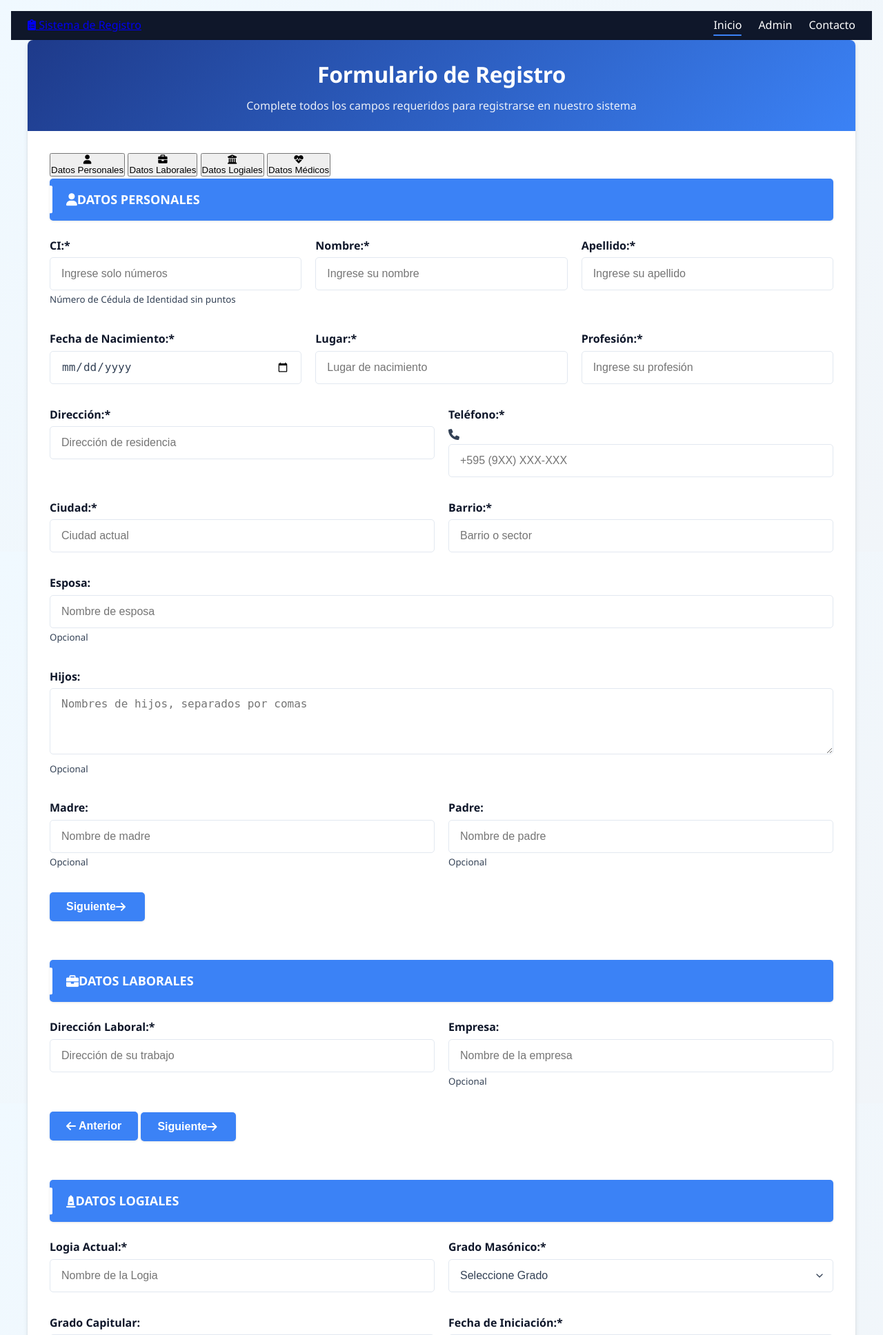
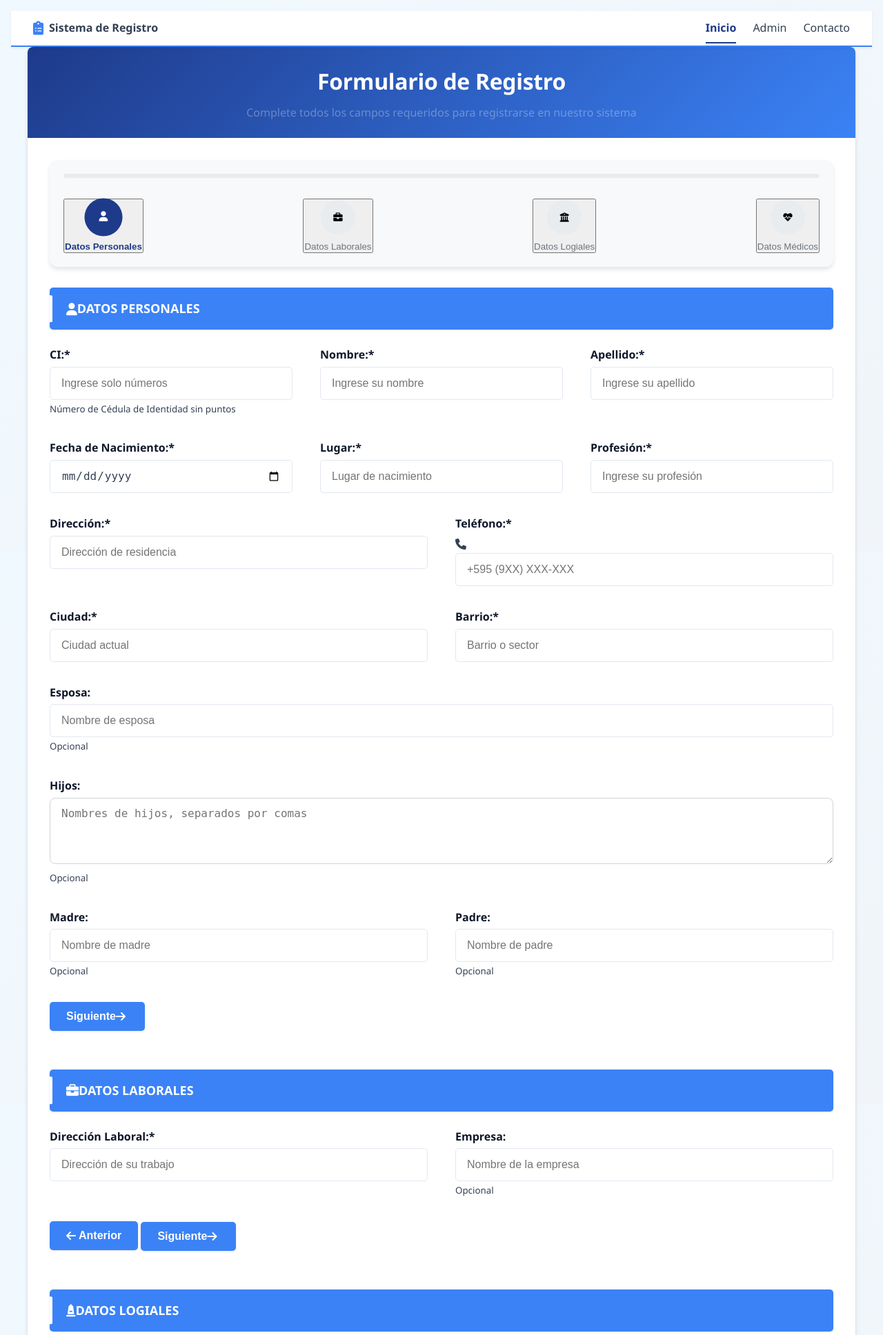
Before and after one commit to moisesvillalba/registro, a PHP site: page / in a window 1280 px wide. Shown: the top 1936 px of the page at 69% size. Run offline with PHP 8.4, Linux system fonts and the light colour scheme.

Commit message:
cambios realizados

```diff
--- a/assets/css/styles.css
+++ b/assets/css/styles.css
@@ -118,7 +118,7 @@ body {
 }
 
 .header p {
-  opacity: 0.9;
+  opacity: 0.3;
 }
 
 /* Contenedor del formulario */
@@ -573,50 +573,238 @@ tbody tr:last-child td {
 }
 
 /* Barra de navegación */
+/* Barra de navegación optimizada */
 .nav-container {
-  background-color: var(--dark-color);
-  padding: var(--space-sm) var(--space-lg);
+  background-color: white;
+  border-bottom: 2px solid var(--primary-light);
+  display: flex;
+  justify-content: space-between;
+  align-items: center;
+  padding: 0.75rem 2rem;
+  position: sticky;
+  top: 0;
+  z-index: 50;
+  box-shadow: 0 2px 4px rgba(0,0,0,0.05);
+  transition: all 0.3s ease;
+}
+
+.logo {
+  display: flex;
+  align-items: center;
+}
+
+.logo a {
+  display: flex;
+  align-items: center;
+  text-decoration: none;
+  color: var(--text-color);
+  font-weight: 600;
+  gap: 0.5rem;
+}
+
+.logo i {
+  color: var(--primary-light);
+  font-size: 1.25rem;
+}
+
+.nav-menu {
+  display: flex;
+  list-style: none;
+  margin: 0;
+  padding: 0;
+  gap: 1.5rem;
+}
+
+.nav-menu a {
+  color: var(--text-color);
+  text-decoration: none;
+  position: relative;
+  padding: 0.5rem 0;
+  transition: color 0.3s ease;
+}
+
+.nav-menu a::after {
+  content: '';
+  position: absolute;
+  bottom: -4px;
+  left: 0;
+  width: 0;
+  height: 2px;
+  background-color: var(--primary-color);
+  transition: width 0.3s ease;
+}
+
+.nav-menu a:hover::after {
+  width: 100%;
+}
+
+.nav-menu a:hover {
+  color: var(--primary-color);
+}
+
+.nav-menu a.active {
+  color: var(--primary-color);
+  font-weight: 600;
+}
+
+.nav-menu a.active::after {
+  width: 100%;
+}
+
+.nav-toggle {
+  display: none;
+}
+
+/* Diseño Responsivo */
+@media (max-width: 768px) {
+  .nav-container {
+      flex-direction: column;
+      padding: 1rem;
+  }
+
+  .logo {
+      width: 100%;
+      justify-content: space-between;
+      align-items: center;
+  }
+
+  .nav-toggle {
+      display: block;
+      background: none;
+      border: none;
+      color: var(--text-color);
+      font-size: 1.5rem;
+      cursor: pointer;
+  }
+
+  .nav-menu {
+      display: none;
+      flex-direction: column;
+      width: 100%;
+      margin-top: 1rem;
+      gap: 1rem;
+  }
+
+  .nav-menu.active {
+      display: flex;
+  }
+
+  .nav-menu a {
+      display: block;
+      width: 100%;
+      text-align: center;
+      padding: 0.75rem 0;
+  }
+
+  .nav-menu a::after {
+      display: none;
+  }
+}
+
+/* Animación de apertura/cierre */
+@keyframes menuSlideDown {
+  from {
+      opacity: 0;
+      transform: translateY(-10px);
+  }
+  to {
+      opacity: 1;
+      transform: translateY(0);
+  }
+}
+
+.nav-menu.active {
+  animation: menuSlideDown 0.3s ease;
+}
+
+
+/* Enhanced Form Styling */
+.form-steps-container {
+  background-color: #f8f9fa;
+  border-radius: 12px;
+  padding: 20px;
+  margin-bottom: 30px;
+  box-shadow: 0 4px 6px rgba(0,0,0,0.1);
+}
+
+.progress-container {
+  background-color: #e9ecef;
+  height: 6px;
+  border-radius: 10px;
+  margin-bottom: 30px;
+  position: relative;
+}
+
+.progress-bar {
+  height: 100%;
+  background-color: var(--primary-color);
+  border-radius: 10px;
+  transition: width 0.5s ease;
+}
+
+.steps-nav {
   display: flex;
   justify-content: space-between;
   align-items: center;
 }
 
-.nav-menu {
+.progress-step {
   display: flex;
-  list-style: none;
-  gap: var(--space-lg);
+  flex-direction: column;
+  align-items: center;
+  cursor: pointer;
+  transition: all 0.3s ease;
 }
 
-.nav-menu a {
-  color: white;
-  text-decoration: none;
-  font-weight: 500;
-  transition: color var(--transition-fast);
-  position: relative;
+.step-icon {
+  width: 50px;
+  height: 50px;
+  border-radius: 50%;
+  background-color: #e9ecef;
+  display: flex;
+  align-items: center;
+  justify-content: center;
+  margin-bottom: 10px;
+  transition: all 0.3s ease;
 }
 
-.nav-menu a:hover {
-  color: var(--primary-light);
+.progress-step.active .step-icon {
+  background-color: var(--primary-color);
+  color: white;
+  transform: scale(1.1);
 }
 
-.nav-menu a.active::after {
-  content: "";
-  position: absolute;
-  bottom: -5px;
-  left: 0;
-  width: 100%;
-  height: 2px;
-  background-color: var(--primary-light);
-  border-radius: 2px;
+.step-label {
+  color: #6c757d;
+  font-weight: 500;
 }
 
-.user-menu {
-  color: white;
-  display: flex;
-  align-items: center;
-  gap: var(--space-sm);
+.progress-step.active .step-label {
+  color: var(--primary-color);
+  font-weight: 600;
 }
 
+.form-row {
+  display: flex;
+  flex-wrap: wrap;
+  gap: 20px;
+}
+
+.form-group {
+  flex: 1;
+  min-width: 250px;
+}
+
+.form-control {
+  border-radius: 8px;
+  border: 1px solid #ced4da;
+  transition: all 0.3s ease;
+}
+
+.form-control:focus {
+  border-color: var(--primary-light);
+  box-shadow: 0 0 0 0.2rem rgba(59, 130, 246, 0.25);
+}
 /* Versión móvil del menú */
 .nav-toggle {
   display: none;
```
Also changed, not shown: includes/flash.php (added, +42 -0 lines), list.php (+80 -48 lines), login.php (+5 -3 lines), README.md, uploads/documentos/doc_67fdbc5be35b7_1744682075.png (added).
